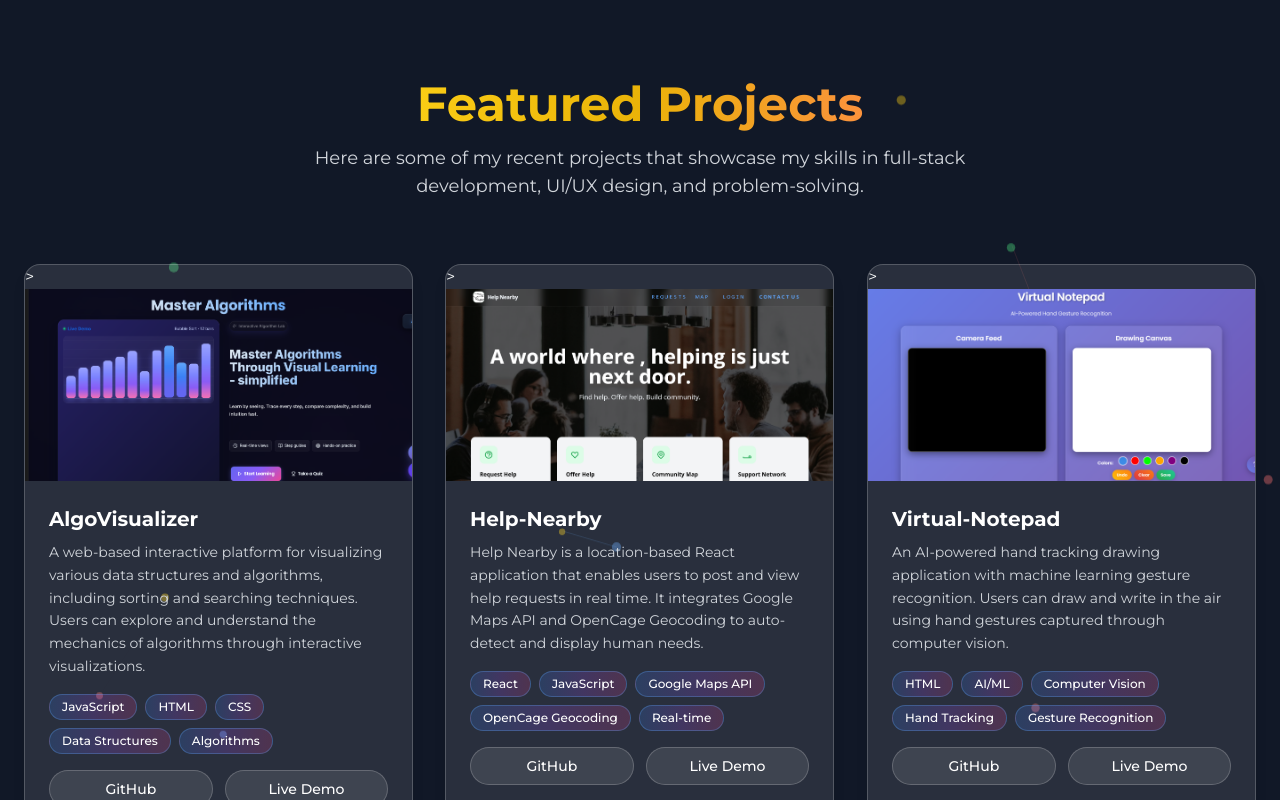
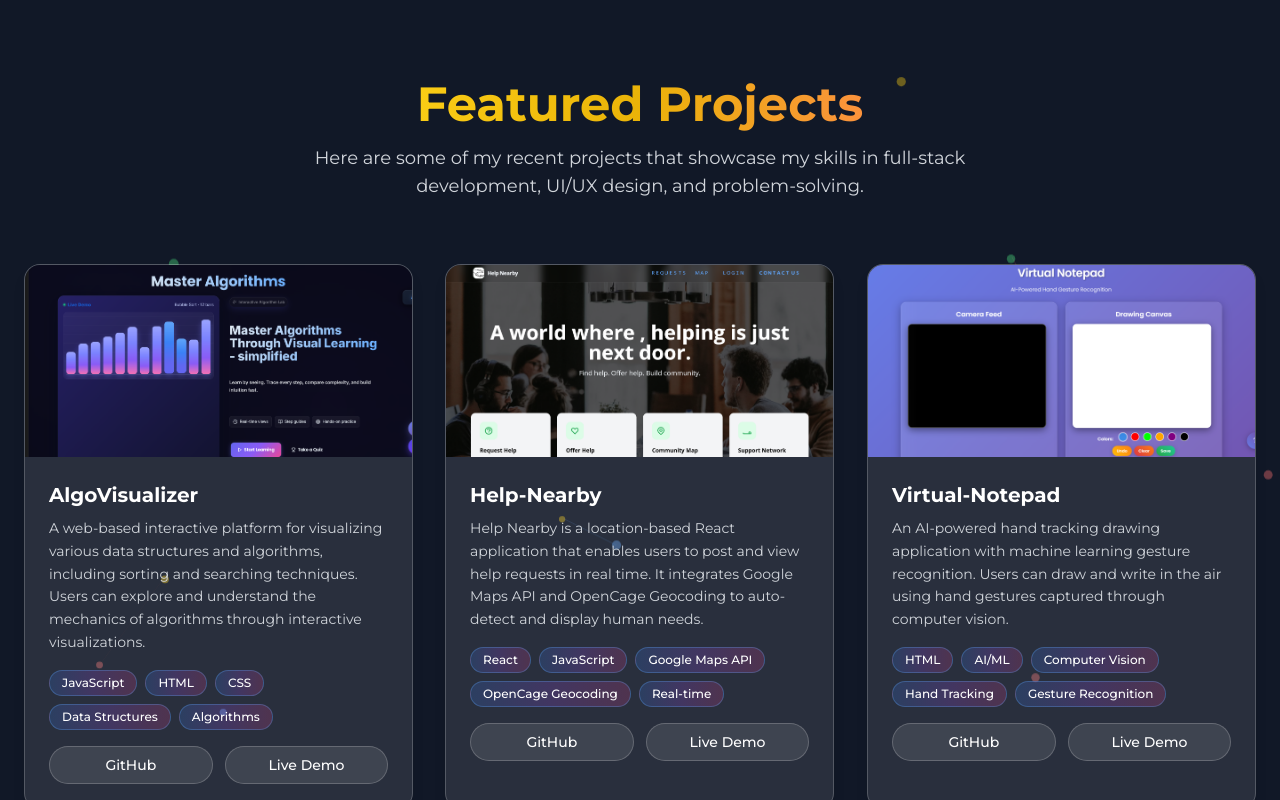
Before and after one commit to RhythmPahwa14/Rhythm-Portfolio, a Next.js app: page /projects in a window 1280 px wide. Built offline with nearby package versions, Linux system fonts and the light colour scheme.

Commit message:
Fix JSX comment typos and tag formatting
Remove stray '>' characters from several

```diff
--- a/src/app/projects/page.jsx
+++ b/src/app/projects/page.jsx
@@ -69,7 +69,7 @@ const Projects = () => {
         whileInView={{ opacity: 1, y: 0 }}
         transition={{ duration: 0.5, delay: index * 0.05 }}
         viewport={{ once: true, margin: "-50px", amount: 0.2 }}
-        className="group relative bg-white/10 border border-white/20 hover:border-white/30 rounded-2xl overflow-hidden shadow-lg hover:shadow-2xl transition-[transform,border-color,box-shadow] duration-300 ease-out hover:-translate-y-2 will-change-transform">
+        className="group relative bg-white/10 border border-white/20 hover:border-white/30 rounded-2xl overflow-hidden shadow-lg hover:shadow-2xl transition-[transform,border-color,box-shadow] duration-300 ease-out hover:-translate-y-2 will-change-transform"
       >
         {/* Project Image */}
         <div className="relative overflow-hidden h-48 bg-gradient-to-br from-blue-500 to-purple-600">
```
Also changed, not shown: src/app/contact/page.jsx (+4 -4 lines).
